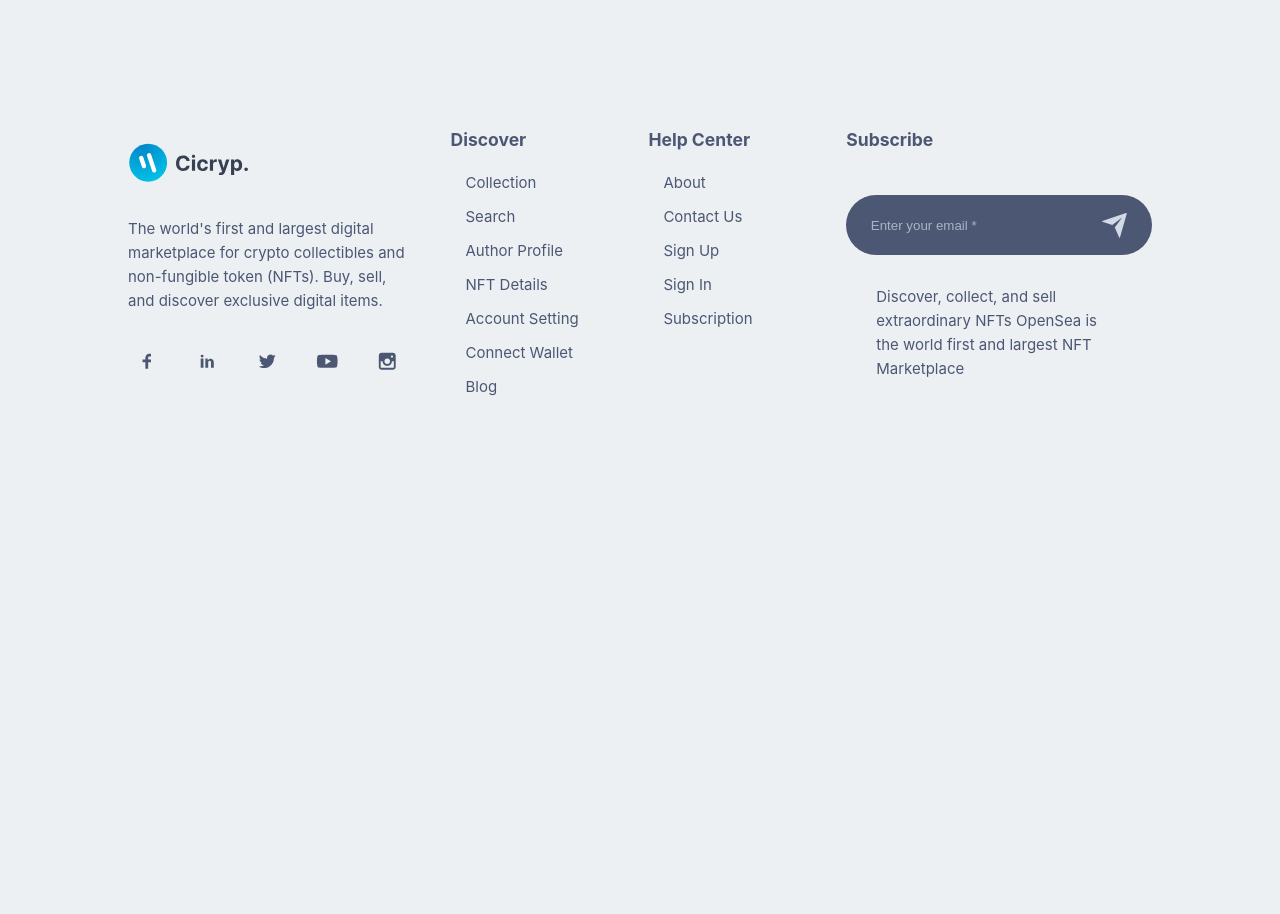
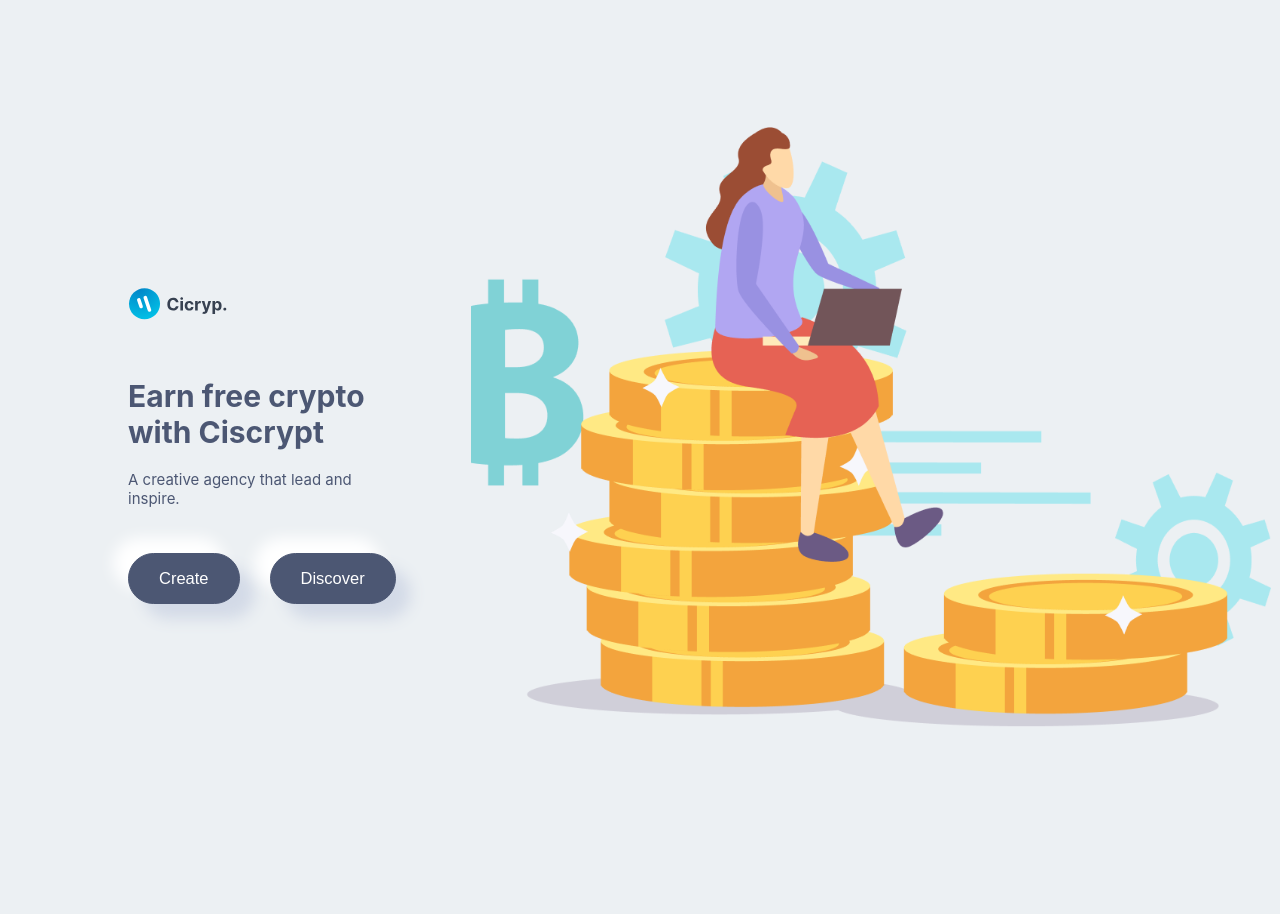
Before and after one commit to Chien-2112/WEB3_NFT_MARKETPLACE_DATN, a Next.js app in the folder frontend/: page / in a window 1280 px wide. Shown: the part 10400-11314 px from the top of the page. Before the commit the page ends 10871 px from the top, so only its background shows below. Built offline with nearby package versions, Linux system fonts and the light colour scheme.

Commit message:
create brand section

```diff
--- /dev/null
+++ b/frontend/components/Brand/Brand.jsx
@@ -0,0 +1,43 @@
+'use client';
+
+import React from 'react';
+import Image from "next/image";
+
+// INTERNAL IMPORT.
+import Style from "./Brand.module.css";
+import images from "../../public/img";
+import { Button } from '../../components/componentsindex';
+
+const Brand = () => {
+	return (
+		<div className={Style.Brand}>
+			<div className={Style.Brand_box}>
+				<div className={Style.Branch_box_left}>
+					<Image
+						src={images.logo}
+						alt="brand logo"
+						width={100}
+						height={100}
+					/>
+					<h1>Earn free crypto with Ciscrypt</h1>
+					<p>A creative agency that lead and inspire.</p>
+
+					<div className={Style.Brand_box_left_btn}>
+						<Button btnName="Create" handleClick={() => {}}></Button>
+						<Button btnName="Discover" handleClick={() => {}}></Button>
+					</div>
+				</div>
+				<div className={Style.Branch_box_right}>
+					<Image
+						src={images.eran}
+						alt="brand logo"
+						width={800}
+						height={600}
+					/>
+				</div>
+			</div>
+		</div>
+	)
+}
+
+export default Brand;
--- /dev/null
+++ b/frontend/components/Brand/Brand.module.css
@@ -0,0 +1,49 @@
+
+
+.Brand {
+	width: 100%;
+	margin-top: 5rem;
+	margin-bottom: 7rem;
+}
+
+.Brand_box {
+	width: 80%;
+	margin: 0 auto;
+
+	display: grid;
+	grid-template-columns: 1.5fr 2fr;
+	gap: 5rem;
+	align-items: center;
+}
+
+.Brand_box_left h1 {
+	font-size: 5rem;
+	line-height: 1.3;
+	font-weight: bolder;
+}
+
+.Brand_box_left p {
+	font-size: 1.3rem;
+	margin-top: -2rem;
+}
+
+.Brand_box_left_btn {
+	display: flex;
+	align-items: center;
+	gap: 2rem;
+	margin-top: 3rem;
+}
+
+@media screen and (max-width: 35em) {
+	.Brand_box {
+		grid-template-columns: 1fr;
+	}
+
+	.Brand_box_left h1 {
+		font-size: 2.5rem;
+	}
+
+	.Brand_box_left p {
+		margin-top: -.5rem;
+	}
+}
--- a/frontend/components/componentsindex.js
+++ b/frontend/components/componentsindex.js
@@ -14,6 +14,7 @@
 import AudioLive from "./AudioLive/AudioLive";
 import LikeProfile from "./LikeProfile/LikeProfile";
 import Slider from "./Slider/Slider";
+import Brand from "./Brand/Brand";
 
 export {
 	Button,
@@ -31,5 +32,6 @@
 	FollowerTab,
 	AudioLive,
 	LikeProfile,
-	Slider
+	Slider,
+	Brand
 };
--- a/frontend/public/img/index.js
+++ b/frontend/public/img/index.js
@@ -41,8 +41,10 @@
 import nft_image_3 from "./nft-image-3.png";
 import musiceWave from "./musicwave.png";
 import update from "./update.png";
+import eran from "./eran.png";
 
 export default {
+  eran,
   collection,
   update,
   musiceWave,
--- a/frontend/src/app/page.js
+++ b/frontend/src/app/page.js
@@ -14,7 +14,8 @@
   Collection,
   FollowerTab,
   AudioLive,
-  Slider
+  Slider,
+  Brand
 } from "../../components/componentsindex";
 
 export default function Home() {
@@ -43,6 +44,7 @@
       />
       <Category />
       <Subscribe />
+      <Brand />
     </div>
   );
 };
```
